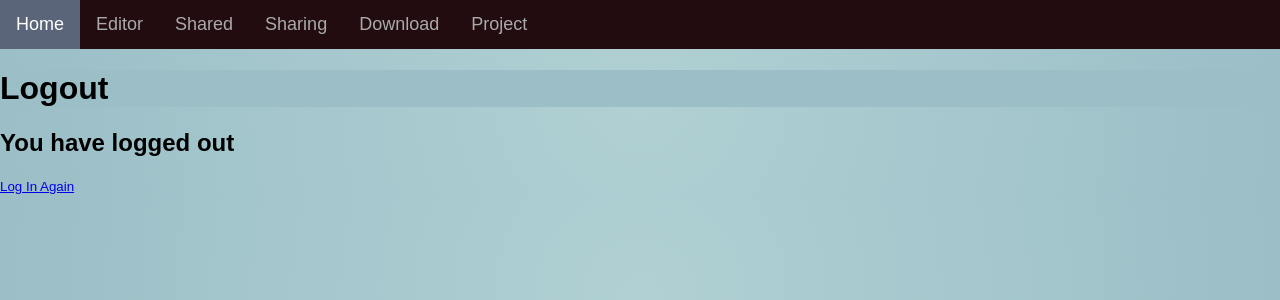
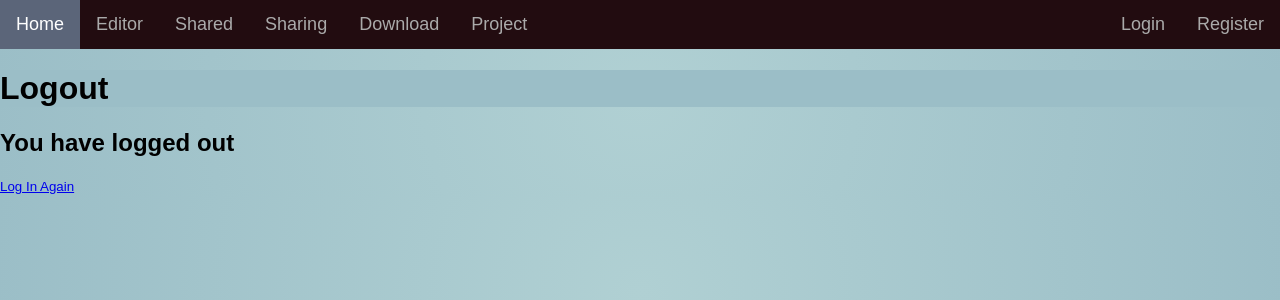
Before and after one commit to CSE-Courses/course-project-a3-thinkofagoodname, a Django app: page /logout/ in a window 1280 px wide. Shown: the top 300 px of the page. Run offline with Django 3.2, Linux system fonts and the light colour scheme.

Commit message:
#5 Fixed header for login/logout/register pages

```diff
--- a/groupsite/users/templates/users/logout.html
+++ b/groupsite/users/templates/users/logout.html
@@ -11,6 +11,15 @@
     <a href="/sharing">Sharing</a>
     <a href="/download">Download</a>
     <a href="/project">Project</a>
+        <div class="headerAccountLinks">
+            {% if user.is_authenticated %}
+                <a href="/logout">Logout</a>
+                <a href="/profile">Profile</a>
+            {% else %}
+                <a href="/register">Register</a>
+                <a href="/login">Login</a>
+            {% endif %}
+        </div>
     </div>
 <style>
 
@@ -39,6 +48,14 @@ body {
   color: white;
 }
 
+.headerAccountLinks a {
+  float: right;
+  color: #AAA;
+  text-align: center;
+  padding: 14px 16px;
+  text-decoration: none;
+  font-size: 18px;
+}
 </style>
 
 </head>
```
Also changed, not shown: groupsite/users/templates/users/login.html (+17 -0 lines), groupsite/users/templates/users/register.html (+17 -0 lines), groupsite/db.sqlite3.
